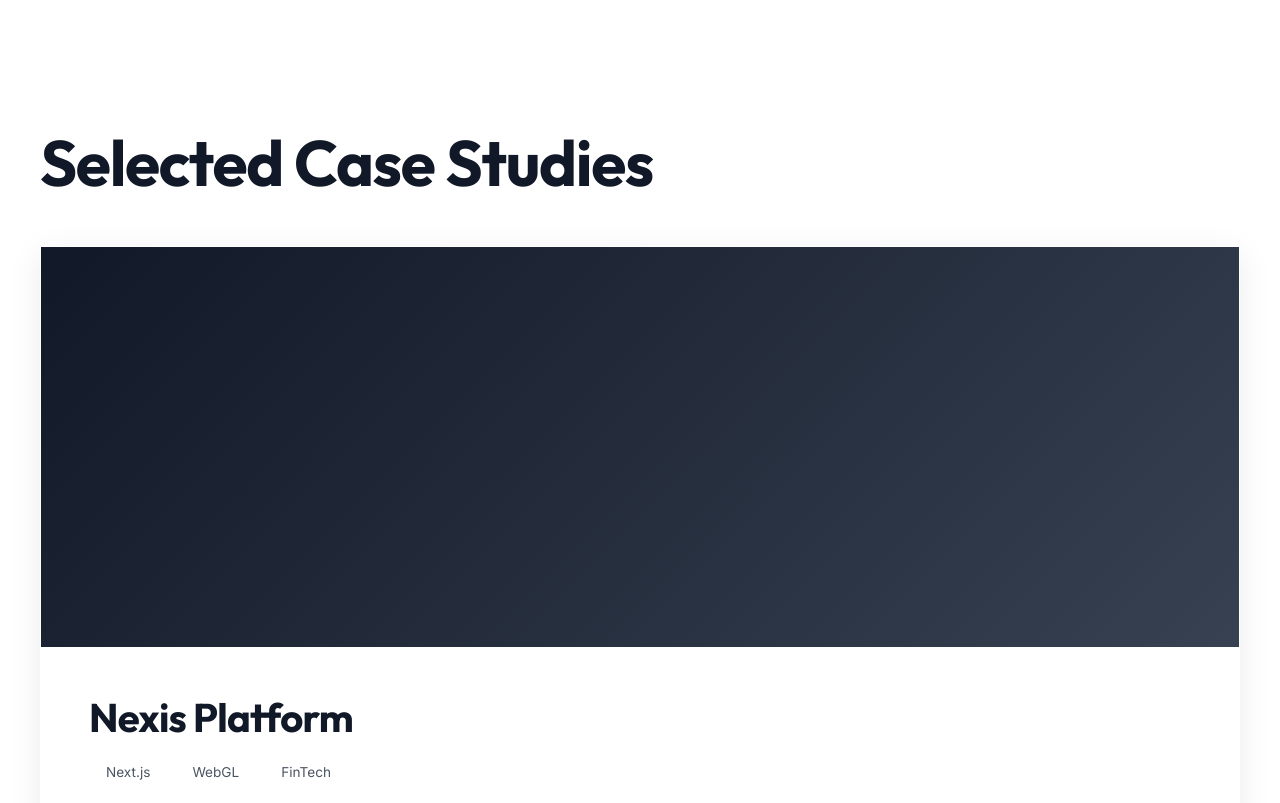
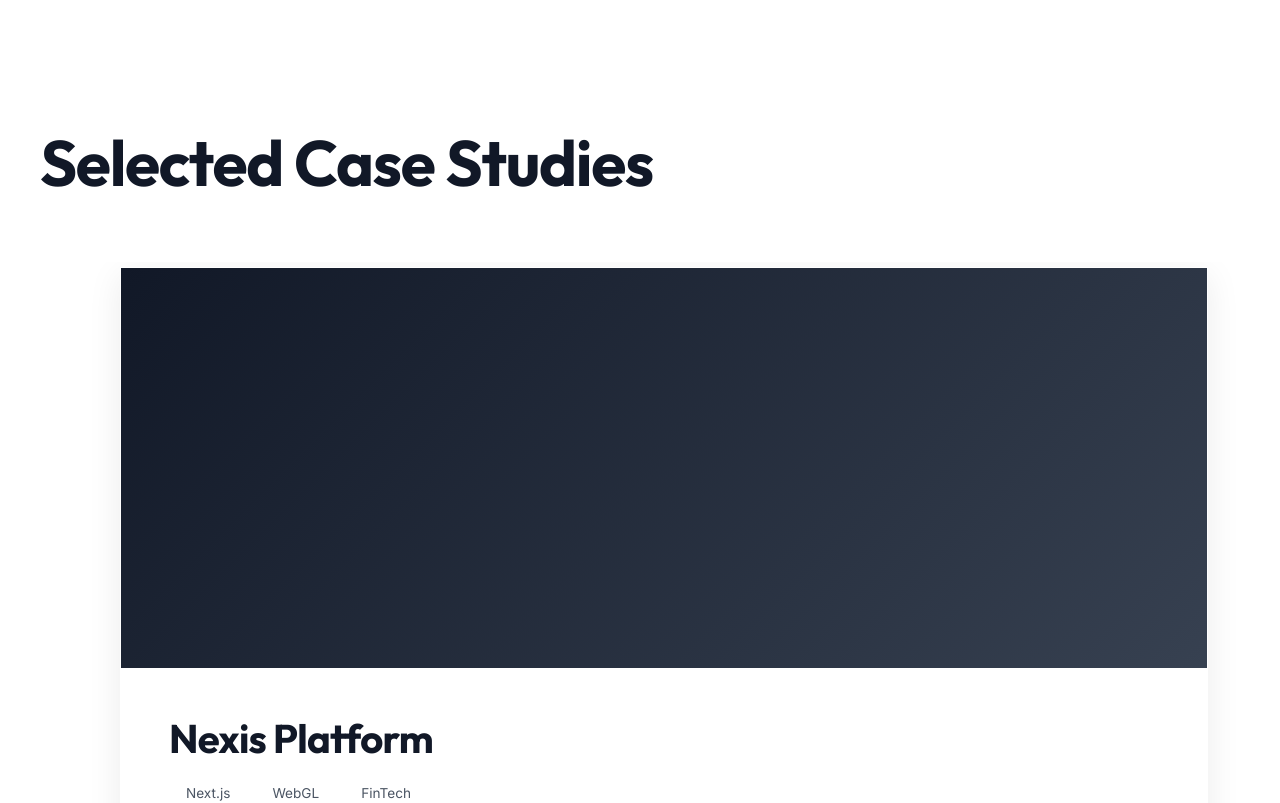
Before and after one commit to pavankalyan-1438/we3-website, a Next.js app: page / in a window 1280 px wide. Shown: the part 2700-3503 px from the top of the page. Built offline with nearby package versions, Linux system fonts and the light colour scheme.

Commit message:
Update commit

```diff
--- a/src/app/globals.css
+++ b/src/app/globals.css
@@ -269,7 +269,36 @@ section { padding: 160px 24px; min-height: 100vh; display: flex; flex-direction:
 
 /* Case Studies */
 .case-studies-list { display: flex; flex-direction: column; gap: 64px; }
-.case-study-card { padding: 0; overflow: hidden; }
+.case-study-card { padding: 0; overflow: hidden; transform-origin: center; will-change: transform, opacity; }
+
+/* Desktop Horizontal Scroll Layout */
+@media (min-width: 768px) {
+  .projects-scroll-wrapper {
+    overflow: hidden;
+    width: 100%;
+    height: 100vh;
+    display: flex;
+    align-items: center;
+    position: relative;
+  }
+  .projects-horizontal-track {
+    width: max-content;
+    display: flex;
+    align-items: center;
+  }
+  .case-studies-list {
+    flex-direction: row;
+    align-items: center;
+    gap: 100px;
+    padding: 0 calc(50vw - min(42.5vw, 600px));
+    margin-top: 0;
+  }
+  .case-study-card {
+    width: 85vw;
+    max-width: 1200px;
+    flex-shrink: 0;
+  }
+}
 .case-hero { width: 100%; height: 400px; background-size: cover; background-position: center; transition: transform 0.6s ease; }
 .placeholder-1 { background: linear-gradient(135deg, #111827, #374151); }
 .placeholder-2 { background: linear-gradient(135deg, #1e1b4b, #312e81); }
--- a/src/app/page.tsx
+++ b/src/app/page.tsx
@@ -117,9 +117,12 @@ export default function Home() {
 
           {/* Projects (Case Studies & Testimonials) */}
           <section id="projects" className="work-section">
-            <div className="section-container">
+            <div className="section-container projects-header-container">
               <h2 className="section-title">Selected Case Studies</h2>
-              <div className="case-studies-list mt-48">
+            </div>
+            <div className="projects-scroll-wrapper mt-48">
+              <div className="projects-horizontal-track">
+                <div className="case-studies-list">
                 <div className="case-study-card glass-card">
                   <div className="case-hero placeholder-1"></div>
                   <div className="case-content">
@@ -169,6 +172,7 @@ export default function Home() {
                       <a href="#" className="btn-glass primary btn-magnetic">View Case Study</a>
                     </div>
                   </div>
+                </div>
                 </div>
               </div>
             </div>
--- a/src/components/PageAnimations.tsx
+++ b/src/components/PageAnimations.tsx
@@ -202,12 +202,71 @@ export function PageAnimations() {
       gsap.from((grid as HTMLElement).children, { scrollTrigger: { trigger: grid as HTMLElement, start: "top 85%" }, y: 50, opacity: 0, duration: 0.8, stagger: 0.15, ease: "power2.out" });
     });
 
-    gsap.utils.toArray('.case-study-card').forEach(card => {
-      gsap.from(card as HTMLElement, { scrollTrigger: { trigger: card as HTMLElement, start: "top 85%" }, y: 50, opacity: 0, duration: 0.8, ease: "power2.out" });
-      const img = (card as HTMLElement).querySelector('.case-hero');
-      if (img) {
-        gsap.to(img, { backgroundPosition: `50% 100%`, ease: "none", scrollTrigger: { trigger: card as HTMLElement, start: "top bottom", end: "bottom top", scrub: true }});
+    let mm = gsap.matchMedia();
+
+    mm.add("(min-width: 768px)", () => {
+      const wrapper = document.querySelector('.projects-scroll-wrapper');
+      const track = document.querySelector('.projects-horizontal-track');
+      const cards = gsap.utils.toArray('.case-study-card');
+
+      if (wrapper && track && cards.length > 0) {
+        const getScrollAmount = () => -(track.scrollWidth - window.innerWidth);
+
+        const tween = gsap.to(track, {
+          x: getScrollAmount,
+          ease: "none"
+        });
+
+        ScrollTrigger.create({
+          trigger: wrapper,
+          start: "top top",
+          end: () => `+=${track.scrollWidth - window.innerWidth}`,
+          pin: true,
+          animation: tween,
+          scrub: 1,
+          invalidateOnRefresh: true
+        });
+
+        cards.forEach((card) => {
+          const img = (card as HTMLElement).querySelector('.case-hero');
+          if (img) {
+            gsap.to(img, {
+              backgroundPosition: `50% 100%`,
+              ease: "none",
+              scrollTrigger: {
+                trigger: card as HTMLElement,
+                containerAnimation: tween,
+                start: "left right",
+                end: "right left",
+                scrub: true
+              }
+            });
+          }
+
+          const tl = gsap.timeline({
+            scrollTrigger: {
+              trigger: card as HTMLElement,
+              containerAnimation: tween,
+              start: "left right",
+              end: "right left",
+              scrub: true,
+            }
+          });
+
+          tl.to(card as HTMLElement, { scale: 1, opacity: 1, duration: 0.5, ease: "power1.inOut" })
+            .to(card as HTMLElement, { scale: 0.95, opacity: 0.5, duration: 0.5, ease: "power1.inOut" });
+        });
       }
+    });
+
+    mm.add("(max-width: 767px)", () => {
+      gsap.utils.toArray('.case-study-card').forEach(card => {
+        gsap.from(card as HTMLElement, { scrollTrigger: { trigger: card as HTMLElement, start: "top 85%" }, y: 50, opacity: 0, duration: 0.8, ease: "power2.out" });
+        const img = (card as HTMLElement).querySelector('.case-hero');
+        if (img) {
+          gsap.to(img, { backgroundPosition: `50% 100%`, ease: "none", scrollTrigger: { trigger: card as HTMLElement, start: "top bottom", end: "bottom top", scrub: true }});
+        }
+      });
     });
 
     if (document.querySelector(".timeline-container")) {
```
